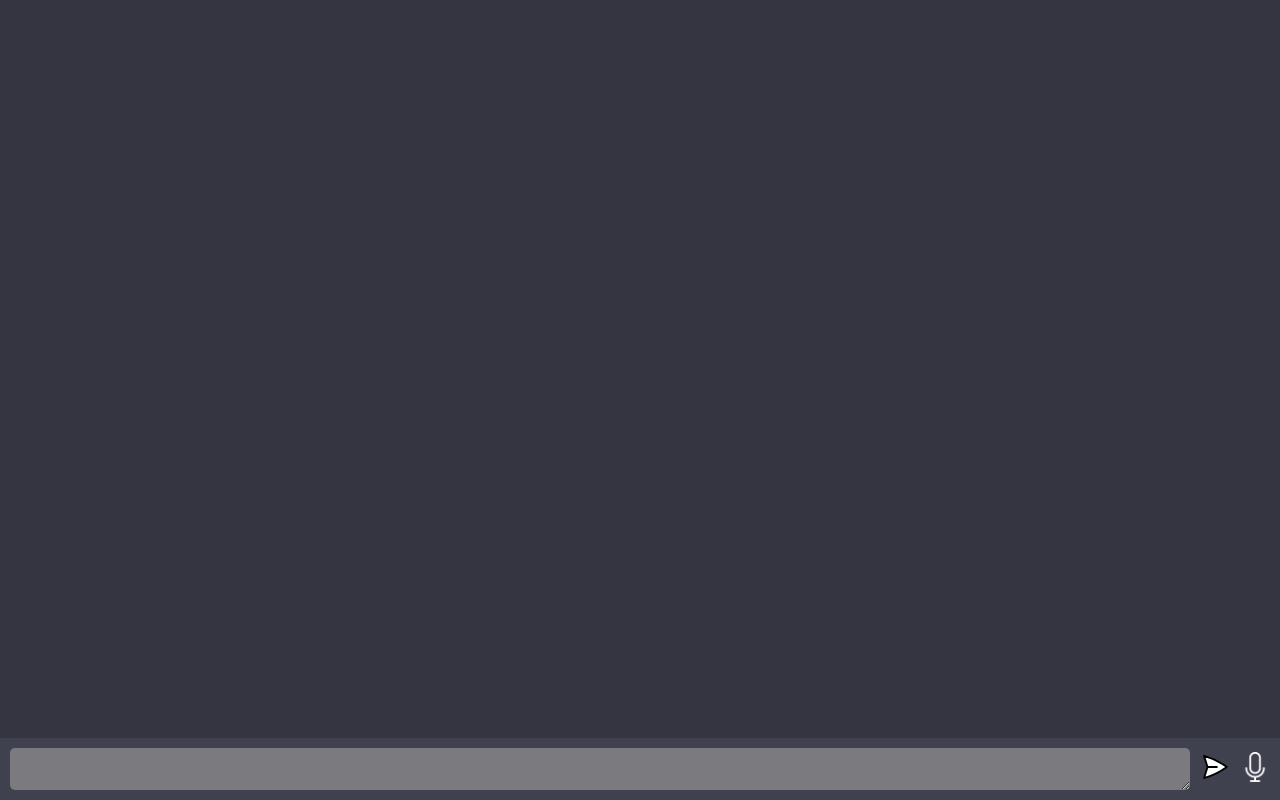
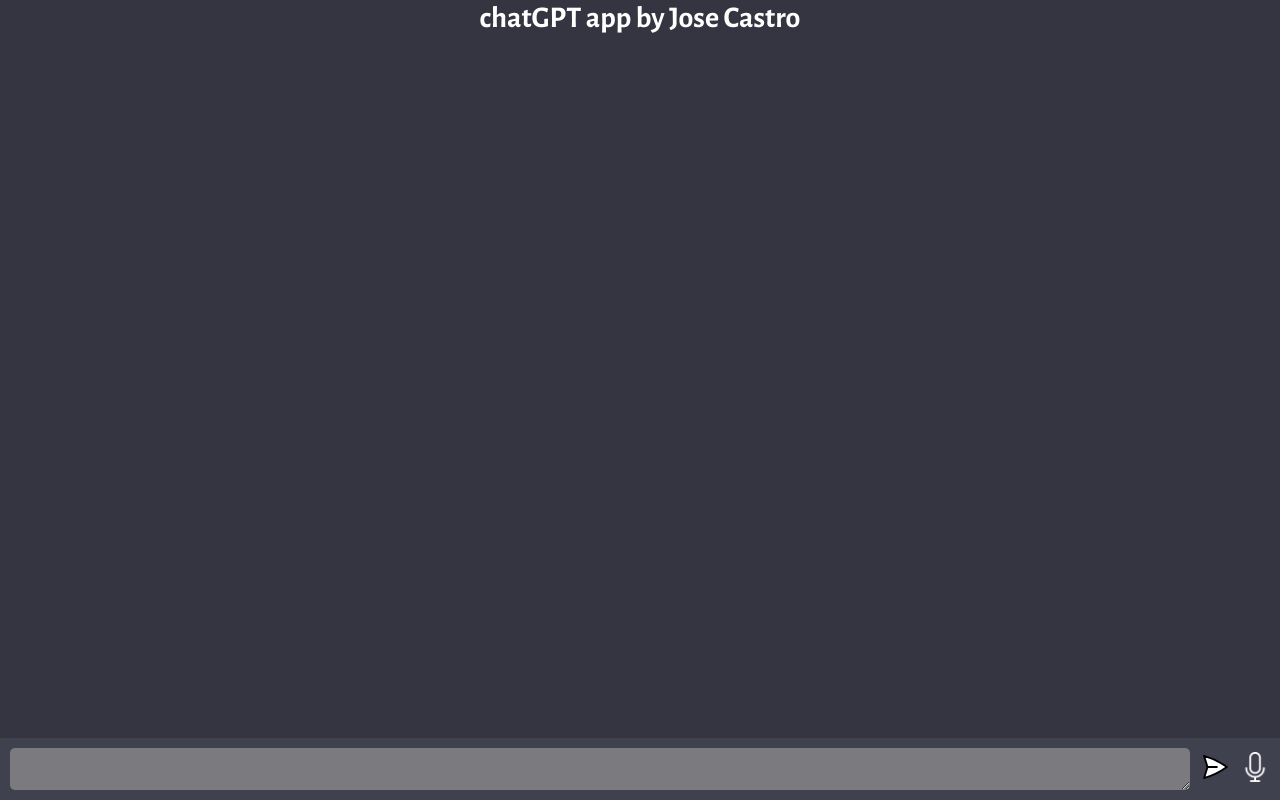
Before and after one commit to soldi3rofwarz/gpt3CodeAi, a website built with Vite: page clientSide/index.html in a window 1280 px wide. Built offline with nearby package versions, Linux system fonts and the light colour scheme.

Commit message:
agregando titulo

```diff
--- a/clientSide/index.html
+++ b/clientSide/index.html
@@ -8,7 +8,11 @@
     <link rel="stylesheet" href="style.css">
   </head>
   <body>
+
     <div id="app">
+      <div class="titulo">
+        <h2>chatGPT app by Jose Castro</h2>
+        </div>
       <div id="chat_container"></div>
       <form id='indexForm' action="">
         <textarea name="prompt" id= "prompt" cols="1" rows="1" placeholder="Write your code...">
--- a/clientSide/style.css
+++ b/clientSide/style.css
@@ -160,3 +160,15 @@
   filter: drop-shadow(0 0 0 rgb(255, 0, 0));
   filter: brightness(-2);
 }
+
+.titulo{
+  display: flex;
+  justify-content: center;
+  color: white;
+  font-size: 20px ;
+
+  width: 100vw
+}
+.titulo p{
+
+}
```
